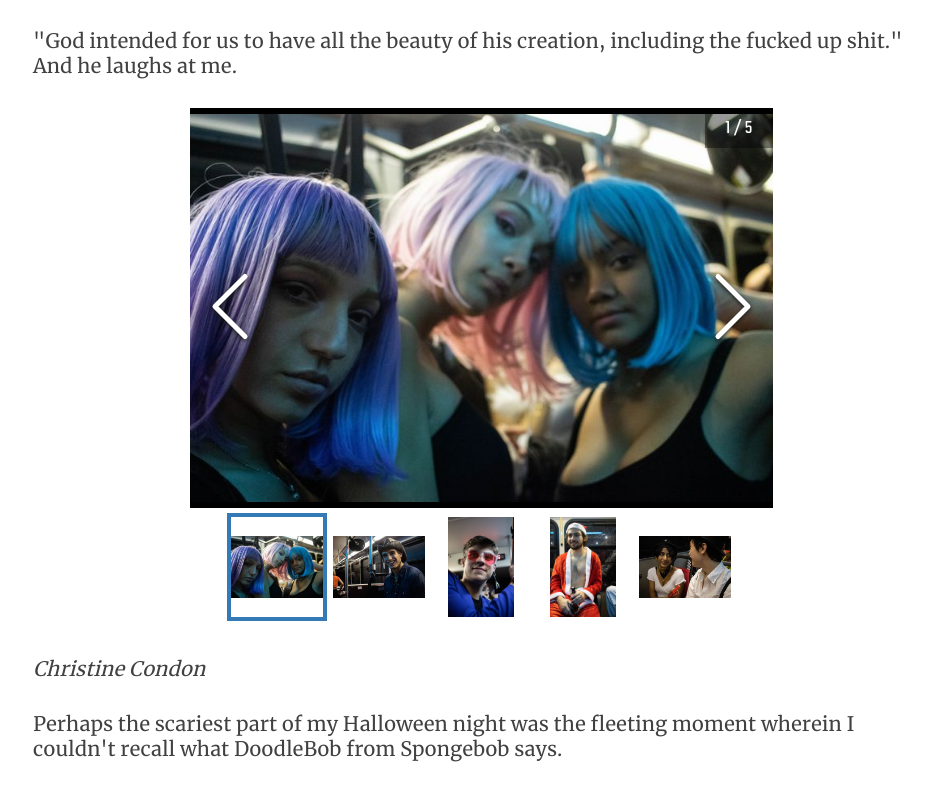
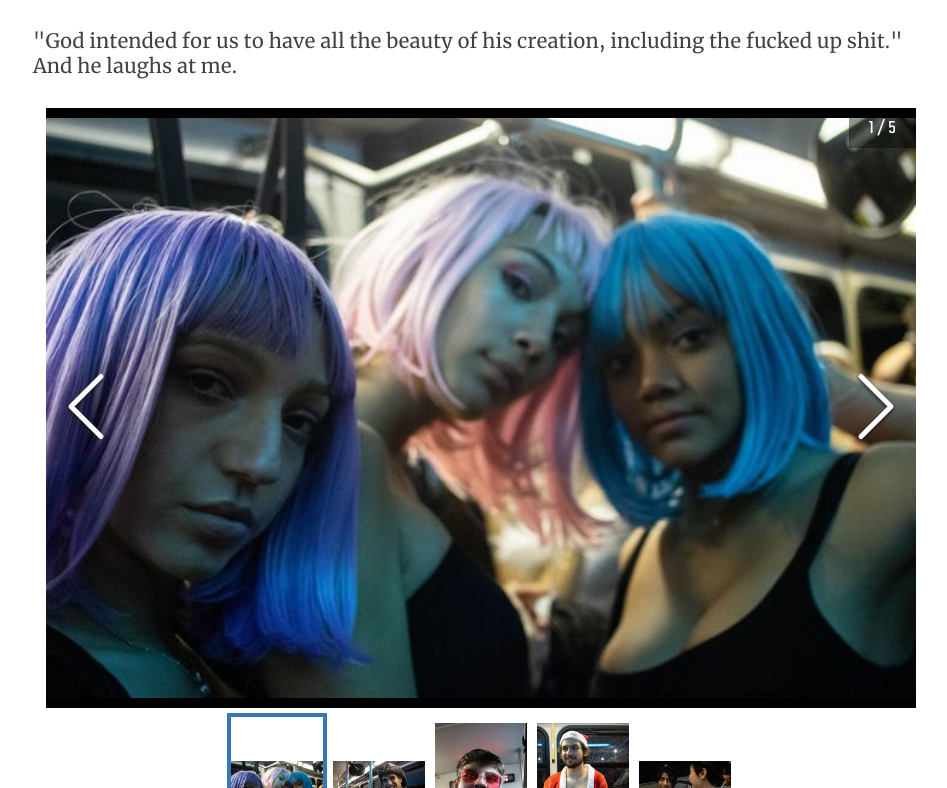
Before and after one commit to The-Diamondback-Lab/halloween-2019, a Next.js app: page / in a window 1280 px wide. Shown: the part 1952-2740 px from the top of the page, without its empty margins (159-1106 px from the left). Built offline with nearby package versions, Linux system fonts and the light colour scheme.

Commit message:
Galleries bigger for larger width screens

```diff
--- a/styles/content.css
+++ b/styles/content.css
@@ -61,7 +61,15 @@ p.article-paragraph {
 
 @media screen and (min-width: 981px) {
   .gallery-wrapper {
-    width: 583px;
+    width: 870px;
+  }
+
+  .image-gallery-slide img {
+    height: 600px;
+  }
+
+  .image-gallery-thumbnail-inner img {
+    height: 150px;
   }
 }
 
```
